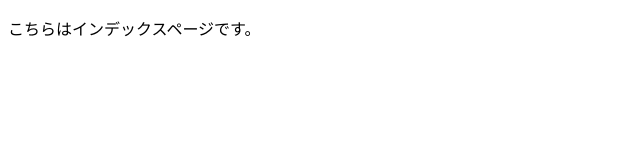
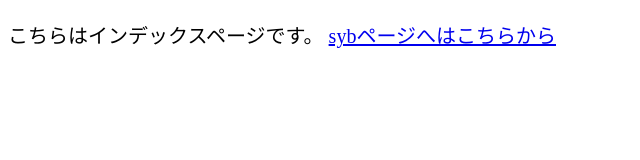
Before and after one commit to s15006/habitat, a plain HTML site: page index.html in a window 1280 px wide. Shown: the whole page, without its empty margins (0-640 px from the left). Drawn offline with Linux system fonts and the light colour scheme.

Commit message:
commit 2

```diff
--- a/index.html
+++ b/index.html
@@ -6,8 +6,9 @@
 </head>
 
 <body>
-  <p>
+  <p style="font-size: 20px;">
   こちらはインデックスページです。
+  <a href="ccpy/syb.html">sybページへはこちらから</a>
   </p>
 </body>
 </html>
```
